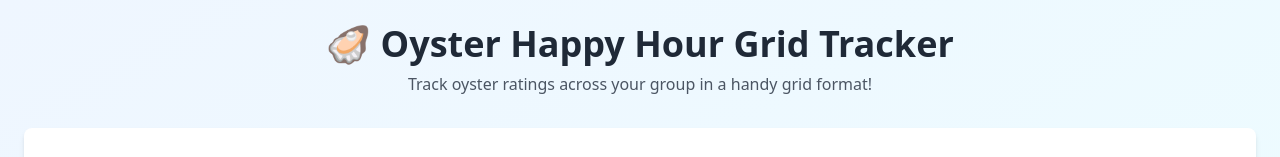
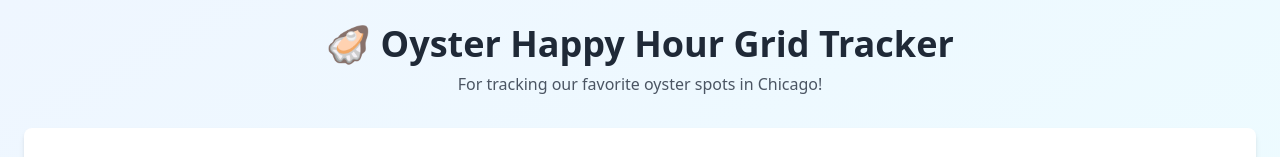
Before and after one commit to s-desiraju-lab/chi-oyster-rater, a plain HTML site: page index.html in a window 1280 px wide. Shown: the top 157 px of the page. Drawn offline with nearby package versions, Linux system fonts and the light colour scheme.

Commit message:
Update index.html

```diff
--- a/index.html
+++ b/index.html
@@ -15,7 +15,7 @@
     <div class="max-w-full mx-auto">
         <div class="mb-8 text-center">
             <h1 class="text-4xl font-bold text-gray-800 mb-2">🦪 Oyster Happy Hour Grid Tracker</h1>
-            <p class="text-gray-600">Track oyster ratings across your group in a handy grid format!</p>
+            <p class="text-gray-600">For tracking our favorite oyster spots in Chicago!</p>
         </div>
 
         <!-- Setup Panel -->
```
